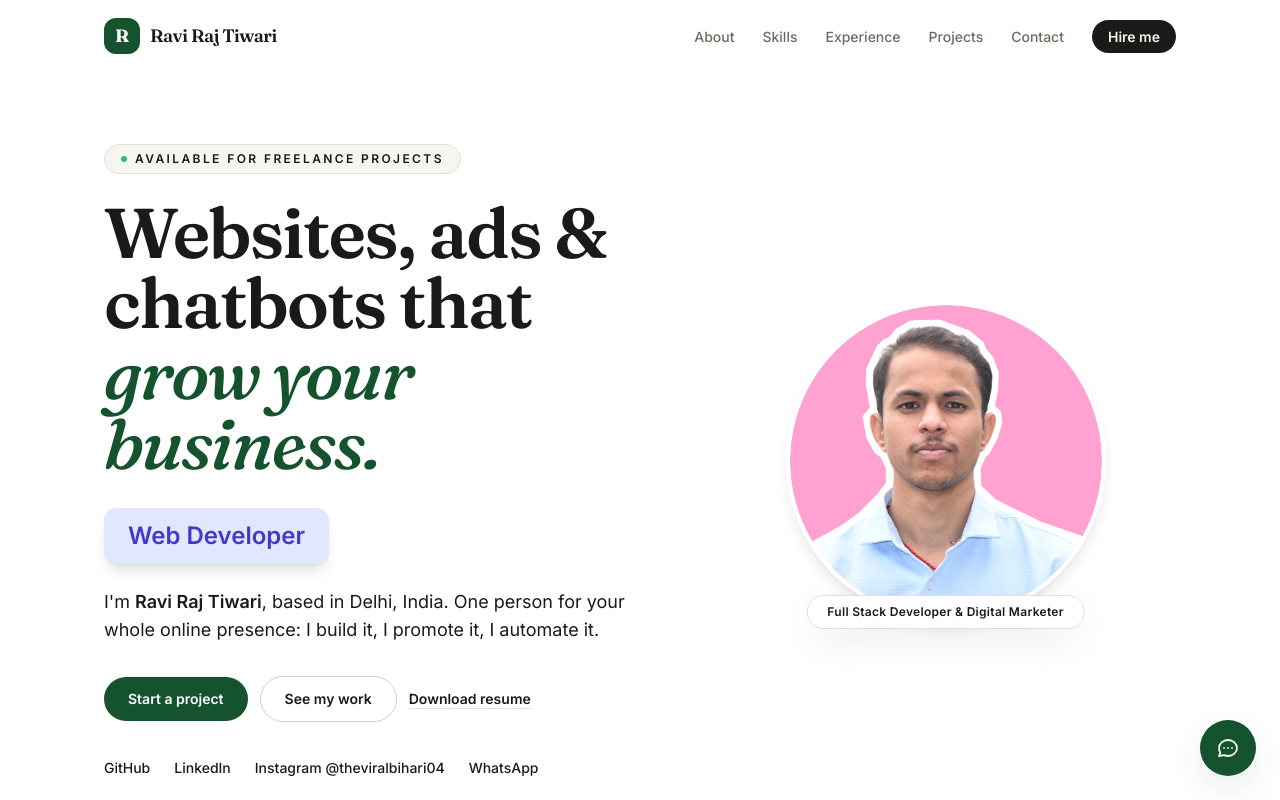
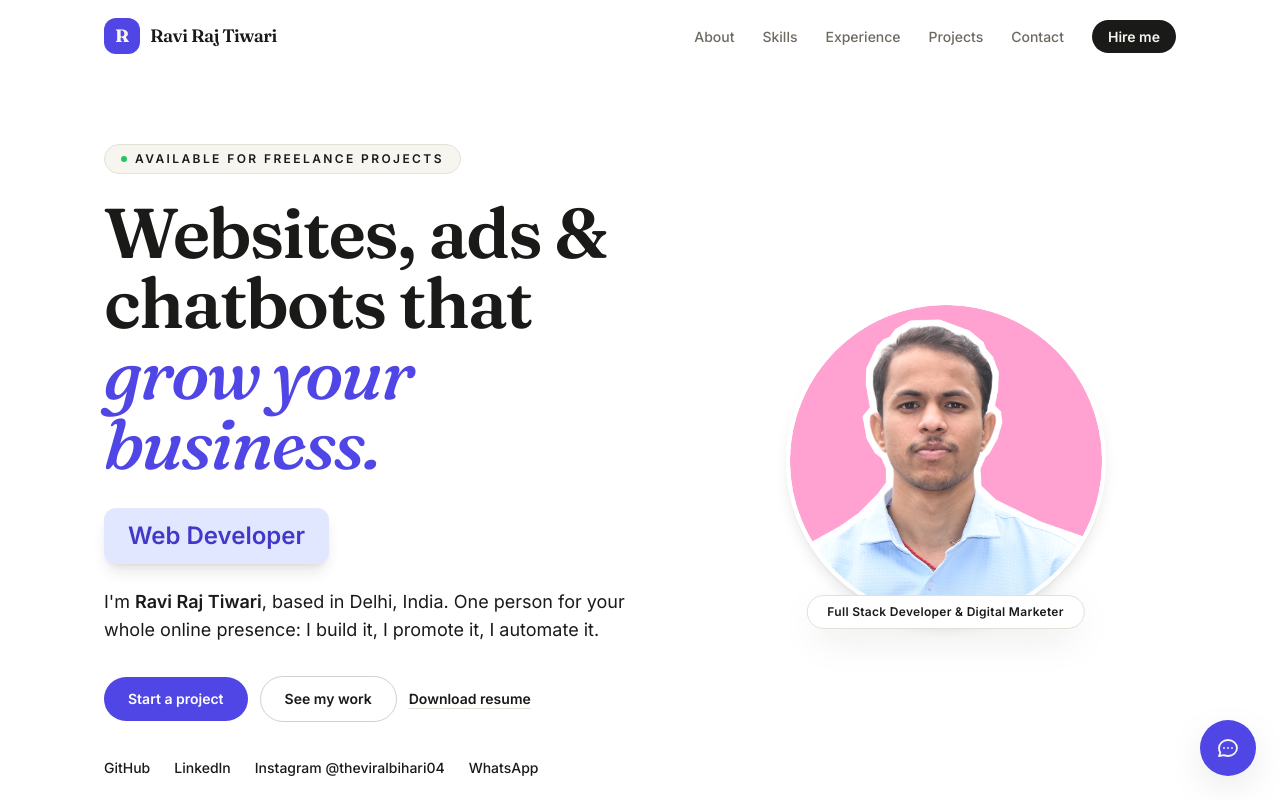
Before and after one commit to RajCoder9931/Protfolio-main, a React (Vite) app: page / in a window 1280 px wide. Shown: the top 800 px of the page. Built offline with nearby package versions, Linux system fonts and the light colour scheme.

Commit message:
Change accent colors in tailwind.config.js
Updated accent color values in the Tailwind configuration.

```diff
--- a/tailwind.config.js
+++ b/tailwind.config.js
@@ -14,9 +14,9 @@ export default {
           muted: '#6E6A61'
         },
         accent: {
-          DEFAULT: '#14532D',
-          dark: '#0C3B20',
-          soft: '#E3EDE5'
+          DEFAULT: '#4F46E5',
+          dark: '#4338CA',
+          soft: '#E0E7FF'
         },
         line: '#E5E0D5'
       },
```
